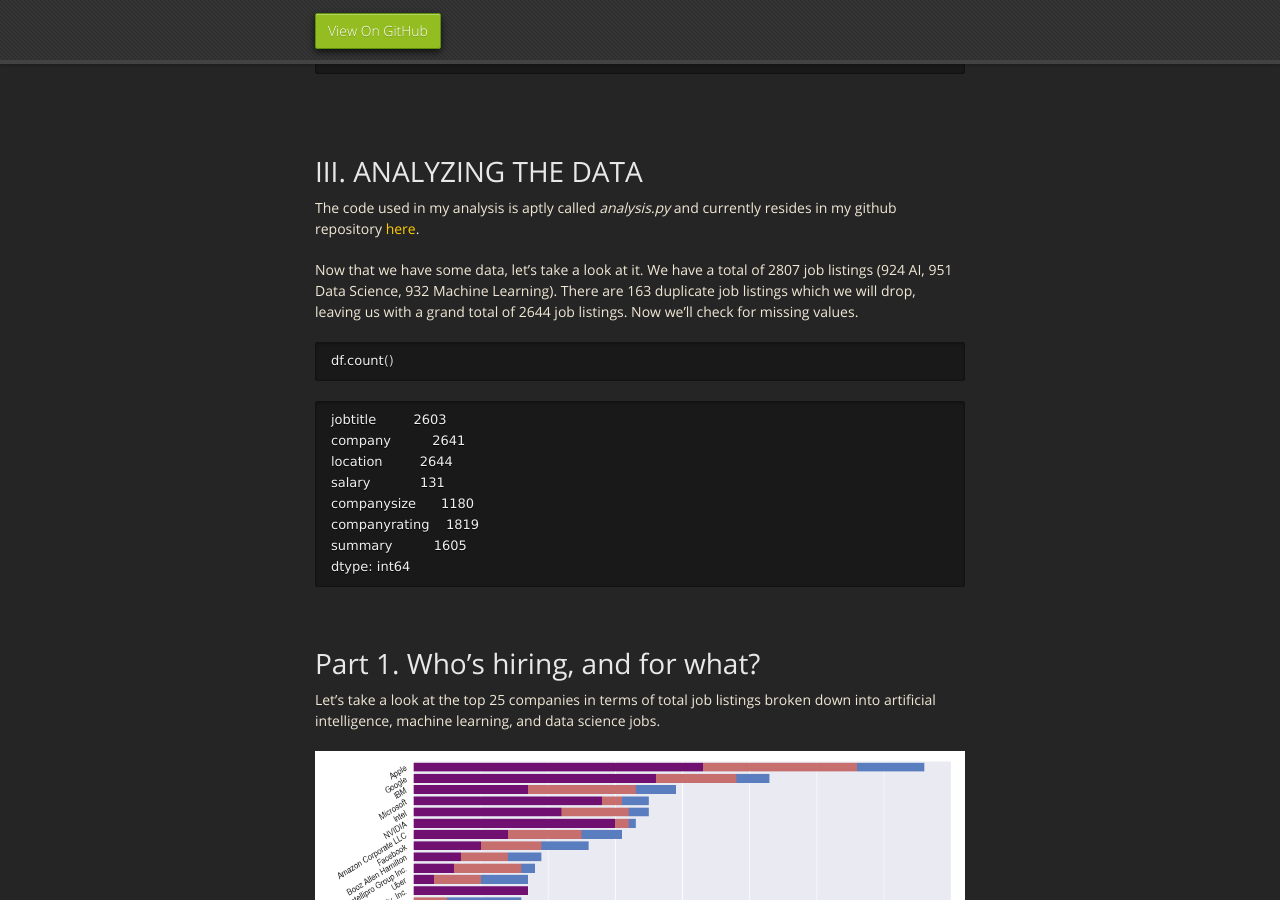
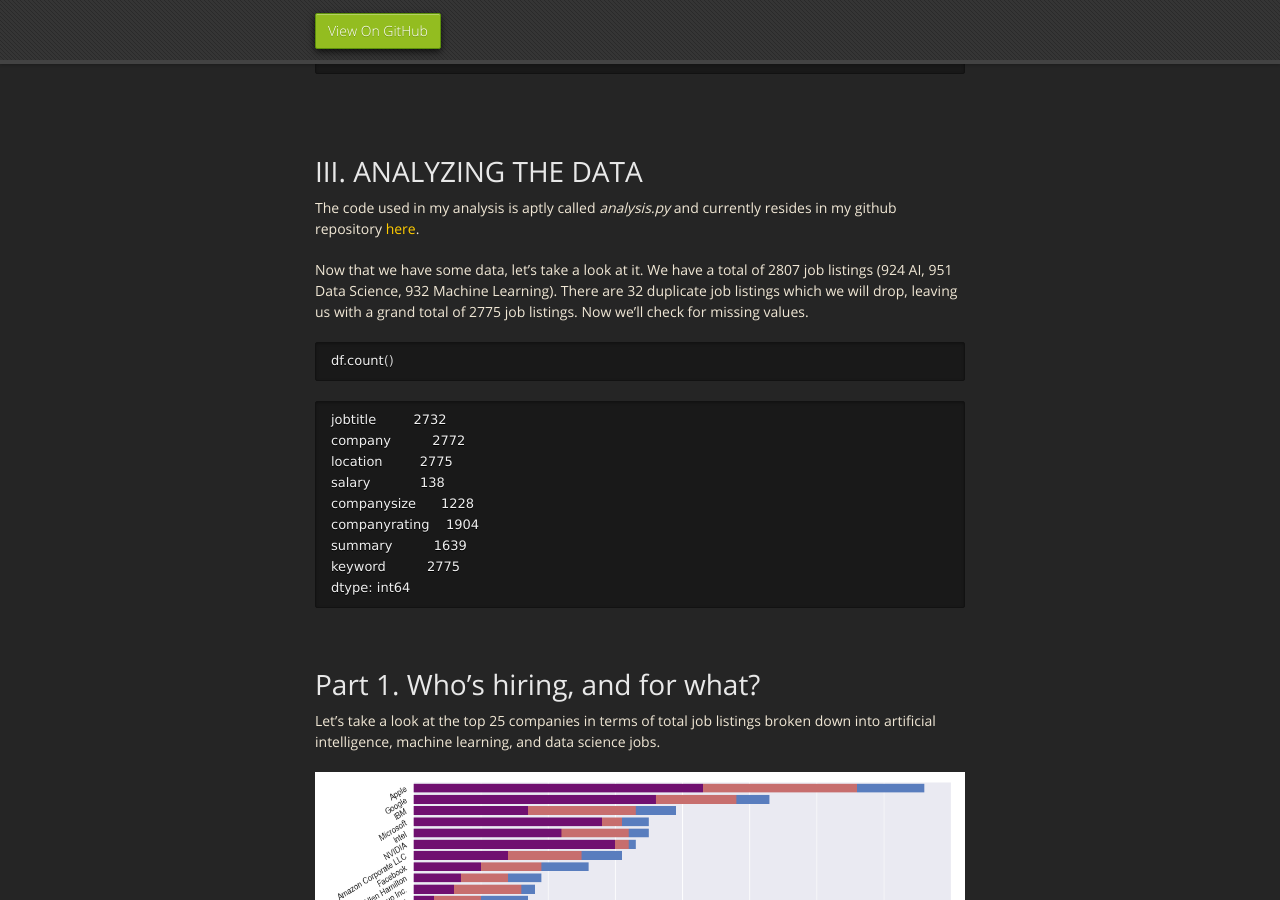
Before and after one commit to mrbrins82/mrbrins82.github.io, a Jekyll site: the page built from kaggle_indeed.md, in a window 1280 px wide and 900 px high, scrolled down 3596 px. Built offline with Jekyll 4.4.1, drawn with Linux system fonts in a browser that asks for light colours; nearby versions of some CDN libraries; our own code applies the rules of GitHub Pages for plain Markdown files; some of the changed text lies outside the part shown.

Commit message:
updated indeed page

````diff
--- a/kaggle_indeed.md
+++ b/kaggle_indeed.md
@@ -159,18 +159,19 @@ f.close()
 # [](#header-2)III. ANALYZING THE DATA
 The code used in my analysis is aptly called _analysis.py_ and currently resides in my github repository <a href="https://github.com/mrbrins82/Projects/blob/master/Indeed/analysis.py" >here</a>.
 
-Now that we have some data, let's take a look at it. We have a total of 2807 job listings (924 AI, 951 Data Science, 932 Machine Learning). There are 163 duplicate job listings which we will drop, leaving us with a grand total of 2644 job listings. Now we'll check for missing values.
+Now that we have some data, let's take a look at it. We have a total of 2807 job listings (924 AI, 951 Data Science, 932 Machine Learning). There are 32 duplicate job listings which we will drop, leaving us with a grand total of 2775 job listings. Now we'll check for missing values.
 ```python
 df.count()
 ```
 ```ipython
-jobtitle         2603
-company          2641
-location         2644
-salary            131
-companysize      1180
-companyrating    1819
-summary          1605
+jobtitle         2732
+company          2772
+location         2775
+salary            138
+companysize      1228
+companyrating    1904
+summary          1639
+keyword          2775
 dtype: int64
 ```
 
````
Also changed, not shown: other parts of kaggle_indeed.md (+1 -1 lines).
